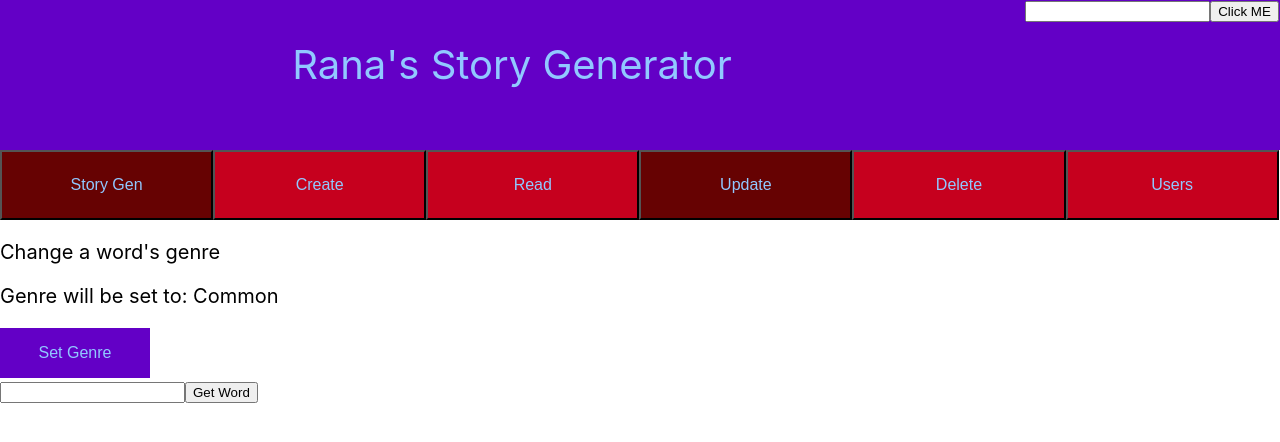
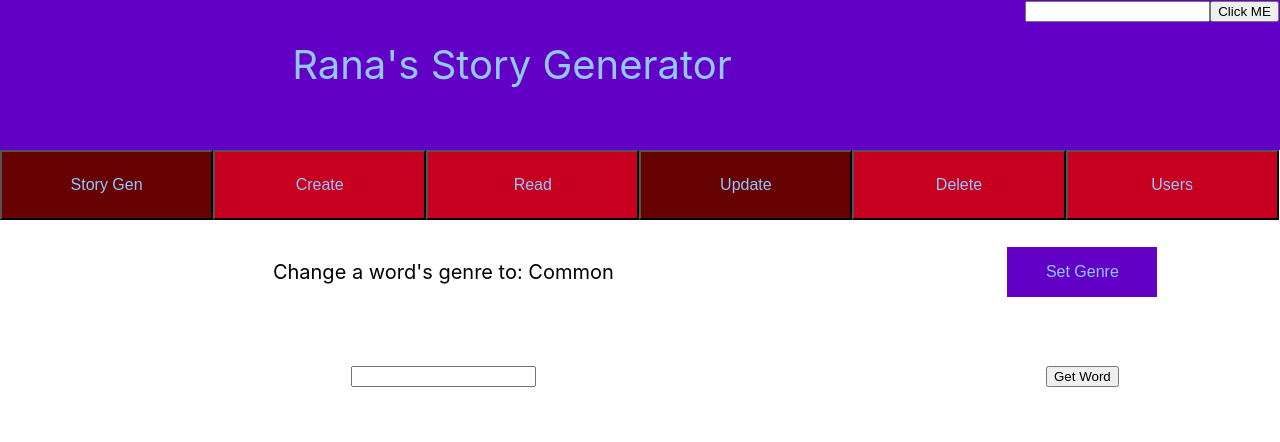
Before and after one commit to RM147/StoryGen, a React (Create React App) app in the folder frontend/: page /update in a window 1280 px wide. Shown: the top 442 px of the page. Built offline with nearby package versions, Linux system fonts and the light colour scheme.

Commit message:
shifting

```diff
--- a/frontend/src/CreatePage.js
+++ b/frontend/src/CreatePage.js
@@ -62,9 +62,13 @@ class CreatePage extends Component {
     render() {
         return (
             <div>
-                <table></table>
+                <table>
+                    <tbody>
+                        <tr>
                             <p>Want to add a word?</p>
-                <p>Type your word in the box and pick it's word type and genre from the menus.</p>
+                        </tr>
+                        <tr>
+                            <td>
                                 <div className="dropdown">
                                     <button className="dropbtn">Set Genre</button>
                                     <div className="dropdown-content">
@@ -73,7 +77,8 @@ class CreatePage extends Component {
                                         <button onClick={this.makeScifi}>Scifi</button>
                                     </div>
                                 </div>
-
+                            </td>
+                            <td>
                                 <div className="dropdown">
                                     <button className="dropbtn">Set Category</button>
                                     <div className="dropdown-content">
@@ -83,13 +88,27 @@ class CreatePage extends Component {
                                         <button onClick={this.makeVerb}>Verb</button>
                                     </div>
                                 </div>
-                <br/>
-                <input type="text" onChange={this.changeValue} />
-                <button onClick={this.addWord}>Make Word</button>
+                            </td>
+                            <td>
+
                                 <p>Your word will be: {this.state.value}</p>
                                 <p>Its genre will be: {this.state.genre}</p>
                                 <p>Its category will be: {this.state.category}</p>
                                 <p>{this.state.data}</p>
+                            </td>
+                        </tr>
+                        <tr>
+                            <input type="text" onChange={this.changeValue} />
+                            <button onClick={this.addWord}>Make Word</button>
+                        </tr>
+                    </tbody>
+                </table>
+
+
+
+
+
+
             </div>
 
         );
--- a/frontend/src/UpdatePage.js
+++ b/frontend/src/UpdatePage.js
@@ -23,30 +23,29 @@ class UpdatePage extends Component {
 
             this.state.genre
         )
-            .then(r => this.setState({ data: r.data + this.state.genre +"."}))
+            .then(r => this.setState({ data: r.data + this.state.genre + "." }))
             .catch(e => console.log(e));
 
     }
 
-    makeFantasy = () =>{
-        this.setState({genre: "Fantasy"})
+    makeFantasy = () => {
+        this.setState({ genre: "Fantasy" })
     }
 
-    makeHorror = () =>{
-        this.setState({genre: "Horror"})
+    makeHorror = () => {
+        this.setState({ genre: "Horror" })
     }
 
-    makeScifi = () =>{
-        this.setState({genre: "Scifi"})
+    makeScifi = () => {
+        this.setState({ genre: "Scifi" })
     }
 
     render() {
         return (
             <div>
-                <table></table>
-                <p>Change a word's genre</p>
-                <p>Genre will be set to: {this.state.genre}</p>
-
+                <table>
+                    <tbody><tr><td><p>Change a word's genre to: {this.state.genre}</p></td>
+                    <td>
                             <div className="dropdown">
                             <button className="dropbtn">Set Genre</button>
                             <div className="dropdown-content">
@@ -54,10 +53,21 @@ class UpdatePage extends Component {
                                 <button onClick={this.makeHorror}>Horror</button>
                                 <button onClick={this.makeScifi}>Scifi</button>
                             </div>
-                </div>
+                        </div></td></tr>
+
+                        <tr><td><input type="text" onChange={this.changeValue} /></td>
+                            <td>
+
+                                <button onClick={this.updateWord}>Get Word</button></td></tr></tbody>
+
+
+                </table>
+
+
+
+
                 <div>
-                <input type="text" onChange={this.changeValue} />
-                <button onClick={this.updateWord}>Get Word</button>
+
                     <p>{this.state.data}</p>
                 </div>
             </div>
```
Lines whose indentation alone changed are shown as unchanged.
